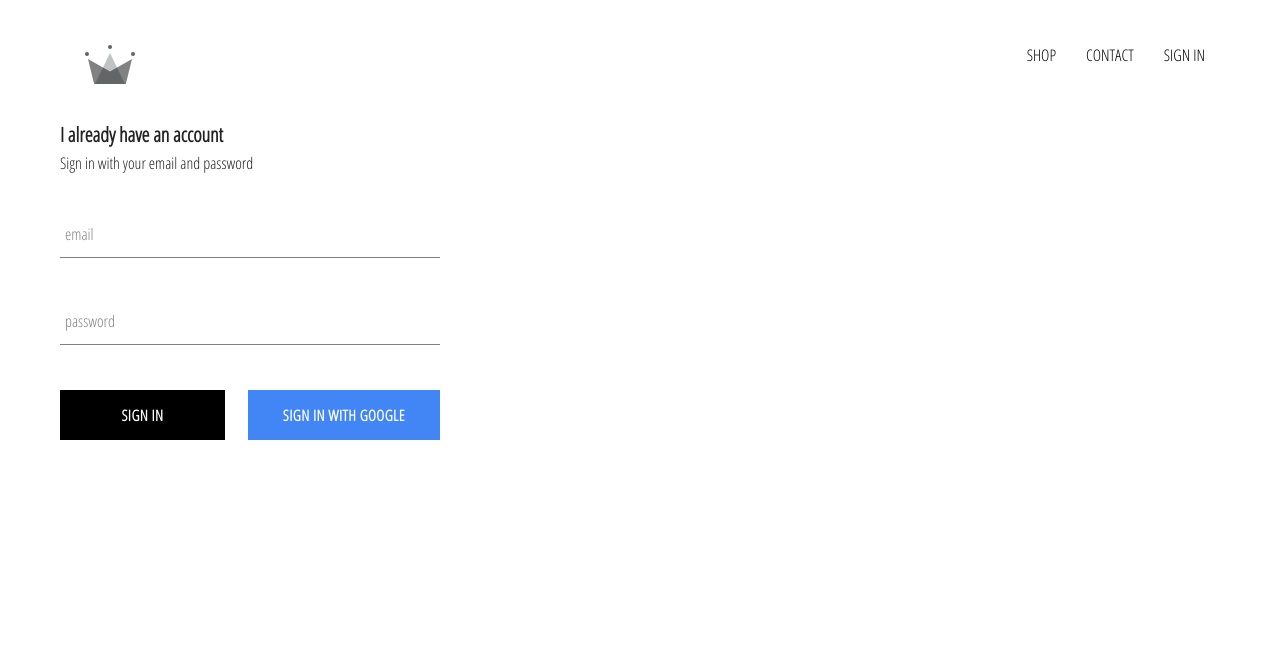
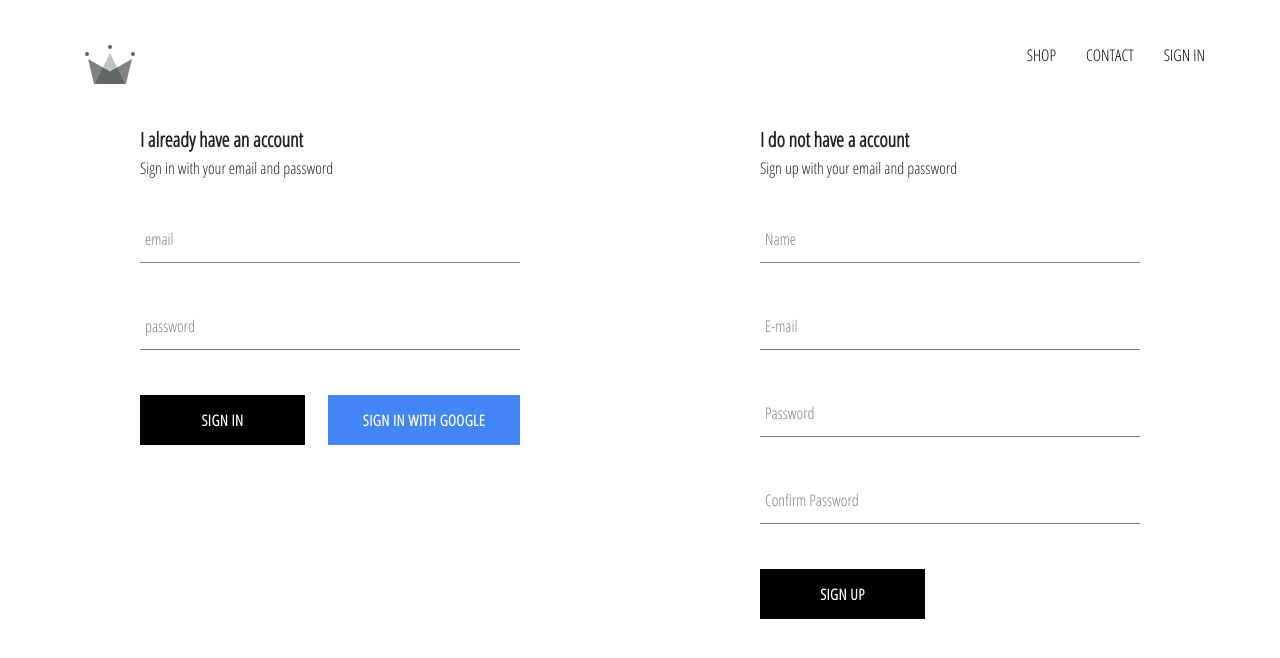
Before and after one commit to lucas-andrade94/react-ecommerce, a React (Create React App) app: page /signin in a window 1280 px wide. Shown: the top 658 px of the page. Built offline with nearby package versions, Linux system fonts and the light colour scheme; no server answers.

Commit message:
Implemented sign up component, and registration with email and password

```diff
--- a/src/App.js
+++ b/src/App.js
@@ -5,8 +5,8 @@
 import Header from "./components/header/header.component";
 import HomePage from "./pages/homepage/homepage.component";
 import ShopPage from "./pages/shop/shop.component";
-import LoginAndRegisterPage from "./pages/login-and-register/login-and-register.component";
-import { auth } from "./firebase/firebase.utils";
+import LoginAndRegisterPage from "./pages/login-and-sign-up/login-and-sign-up.component";
+import { auth, createUserProfileDocument } from "./firebase/firebase.utils";
 
 class App extends Component {
   constructor() {
@@ -20,8 +20,22 @@
   unsubscribeFromAuth = null;
 
   componentDidMount() {
-    this.unsubscribeFromAuth = auth.onAuthStateChanged((user) => {
-      this.setState({ currentUser: user });
+    this.unsubscribeFromAuth = auth.onAuthStateChanged(async (userAuth) => {
+      if (userAuth) {
+        const userRef = await createUserProfileDocument(userAuth);
+
+        userRef.onSnapshot((snapShot) => {
+          this.setState({
+            currentUser: {
+              id: snapShot.id,
+              ...snapShot.data(),
+            },
+          });
+          console.log(this.state);
+        });
+      } else {
+        this.setState({ currentUser: userAuth });
+      }
     });
   }
 
--- a/src/components/directory/directory.component.js
+++ b/src/components/directory/directory.component.js
@@ -1,9 +1,9 @@
-import React from "react";
+import React, { Component } from "react";
 
 import MenuItem from "../menu-item/menu-item.component";
 import "./directory.styles.scss";
 
-class Directory extends React.Component {
+class Directory extends Component {
   constructor() {
     super();
 
--- a/src/components/header/header.component.js
+++ b/src/components/header/header.component.js
@@ -19,7 +19,7 @@
           CONTACT
         </Link>
         {currentUser ? (
-          <div className="option" onClick={() => auth.signOut}>
+          <div className="option" onClick={() => auth.signOut()}>
             SIGN OUT
           </div>
         ) : (
--- a/src/components/login/login.component.js
+++ b/src/components/login/login.component.js
@@ -1,4 +1,4 @@
-import React from "react";
+import React, { Component } from "react";
 
 import "./login.styles.scss";
 import FormInput from "../form-input/form-input.component";
@@ -6,7 +6,7 @@
 
 import { signInWithGoogle } from "../../firebase/firebase.utils";
 
-class Login extends React.Component {
+class Login extends Component {
   constructor(props) {
     super(props);
 
@@ -52,7 +52,7 @@
           />
           <div className="buttons">
             <CustomButton type="submit">Sign in</CustomButton>
-            <CustomButton isGoogleSignIn={true} onClick={signInWithGoogle}>
+            <CustomButton isGoogleSignIn onClick={signInWithGoogle}>
               Sign in with Google
             </CustomButton>
           </div>
--- /dev/null
+++ b/src/components/sign-up/sign-up.component.js
@@ -0,0 +1,100 @@
+import React, { Component } from "react";
+
+import "./sign-up.style.scss";
+import FormInput from "../form-input/form-input.component";
+import CustomButton from "../custom-button/custom-button.component";
+import { auth, createUserProfileDocument } from "../../firebase/firebase.utils";
+
+class SignUp extends Component {
+  constructor() {
+    super();
+
+    this.state = {
+      displayName: "",
+      email: "",
+      password: "",
+      confirmPassword: "",
+    };
+  }
+
+  handleSubmit = async (event) => {
+    event.preventDefault();
+    const { displayName, email, password, confirmPassword } = this.state;
+
+    if (password !== confirmPassword) {
+      alert("Passwords don't match");
+      return;
+    }
+
+    try {
+      const { user } = await auth.createUserWithEmailAndPassword(
+        email,
+        password
+      );
+      await createUserProfileDocument(user, { displayName });
+      //clear form
+      this.setState({
+        displayName: "",
+        email: "",
+        password: "",
+        confirmPassword: "",
+      });
+    } catch (err) {
+      console.error(err);
+    }
+  };
+
+  handleChange = (event) => {
+    const { name, value } = event.target;
+
+    this.setState({ [name]: value });
+  };
+
+  render() {
+    const { displayName, email, password, confirmPassword } = this.state;
+
+    return (
+      <div className="sign-up">
+        <h2 className="title">I do not have a account</h2>
+        <span>Sign up with your email and password</span>
+        <form className="sign-up-form" onSubmit={this.handleSubmit}>
+          <FormInput
+            type="text"
+            name="displayName"
+            value={displayName}
+            onChange={this.handleChange}
+            label="Name"
+            required
+          />
+          <FormInput
+            type="email"
+            name="email"
+            value={email}
+            onChange={this.handleChange}
+            label="E-mail"
+            required
+          />
+          <FormInput
+            type="password"
+            name="password"
+            value={password}
+            onChange={this.handleChange}
+            label="Password"
+            required
+          />
+          <FormInput
+            type="password"
+            name="confirmPassword"
+            value={confirmPassword}
+            onChange={this.handleChange}
+            label="Confirm Password"
+            required
+          />
+          <CustomButton type="submit">SIGN UP</CustomButton>
+        </form>
+      </div>
+    );
+  }
+}
+
+export default SignUp;
--- /dev/null
+++ b/src/components/sign-up/sign-up.style.scss
@@ -0,0 +1,11 @@
+.sign-up {
+  display: flex;
+  flex-direction: column;
+  width: 380px;
+
+  .title {
+    margin: 10px 0;
+    font-size: 20px;
+    font-weight: bold;
+  }
+}
--- a/src/firebase/firebase.utils.js
+++ b/src/firebase/firebase.utils.js
@@ -11,6 +11,31 @@
   appId: "1:1076123383927:web:b7011921dbcb62f1f16e72",
 };
 
+export const createUserProfileDocument = async (userAuth, additionalData) => {
+  if (!userAuth) return;
+
+  const userRef = firestore.doc(`users/${userAuth.uid}`);
+  const snapShot = await userRef.get();
+
+  if (!snapShot.exists) {
+    const { displayName, email } = userAuth;
+    const createdAt = new Date();
+
+    try {
+      await userRef.set({
+        displayName,
+        email,
+        createdAt,
+        ...additionalData,
+      });
+    } catch (err) {
+      console.log("Error creating user", err.message);
+    }
+  }
+
+  return userRef;
+};
+
 firebase.initializeApp(config);
 
 export const auth = firebase.auth();
--- a/src/pages/login-and-register/login-and-register.component.js
+++ b/src/pages/login-and-sign-up/login-and-sign-up.component.js
@@ -1,12 +1,14 @@
 import React from "react";
 
-import "./login-and-register.styles.scss";
+import "./login-and-sign-up.styles.scss";
 import Login from "../../components/login/login.component";
+import SignUp from "../../components/sign-up/sign-up.component";
 
 const LoginAndRegisterPage = () => {
   return (
-    <div className="login-and-register">
+    <div className="login-and-sign-up">
       <Login />
+      <SignUp />
     </div>
   );
 };
--- /dev/null
+++ b/src/pages/login-and-sign-up/login-and-sign-up.styles.scss
@@ -0,0 +1,6 @@
+.login-and-sign-up {
+  display: flex;
+  width: 1000px;
+  justify-content: space-between;
+  margin: 30px auto;
+}
```
Also changed, not shown: src/pages/shop/shop.component.js (+5 -7 lines), src/pages/login-and-register/login-and-register.styles.scss (deleted), 1 other file (tests, documents, lock files or other folders).
